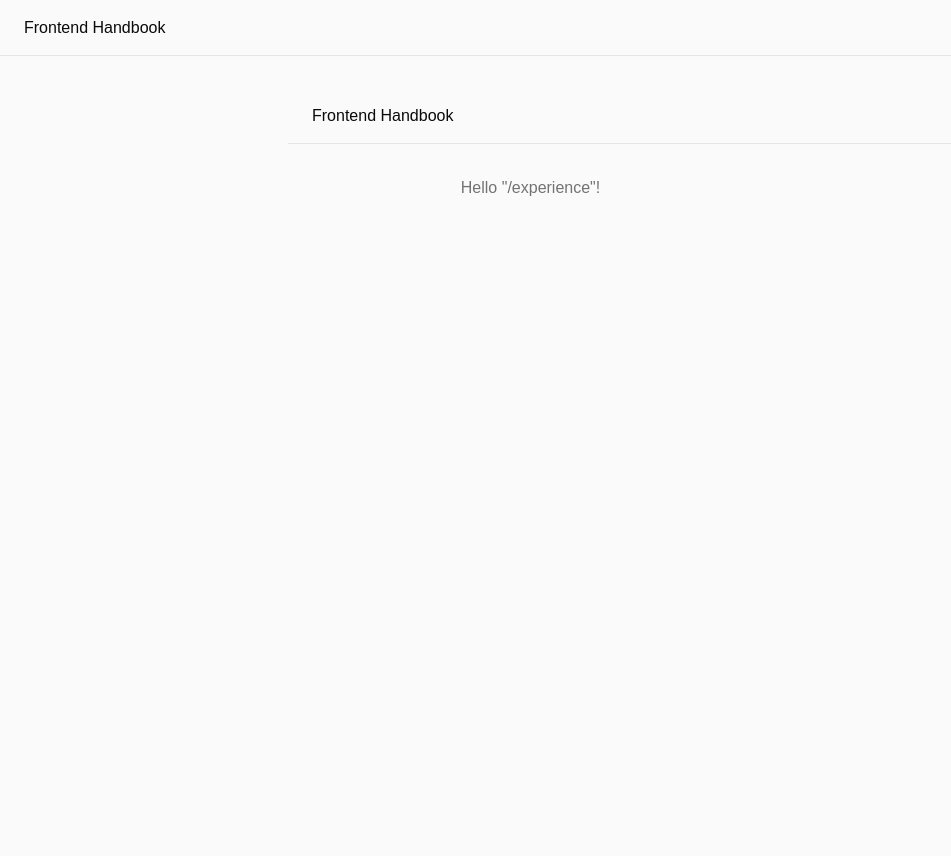
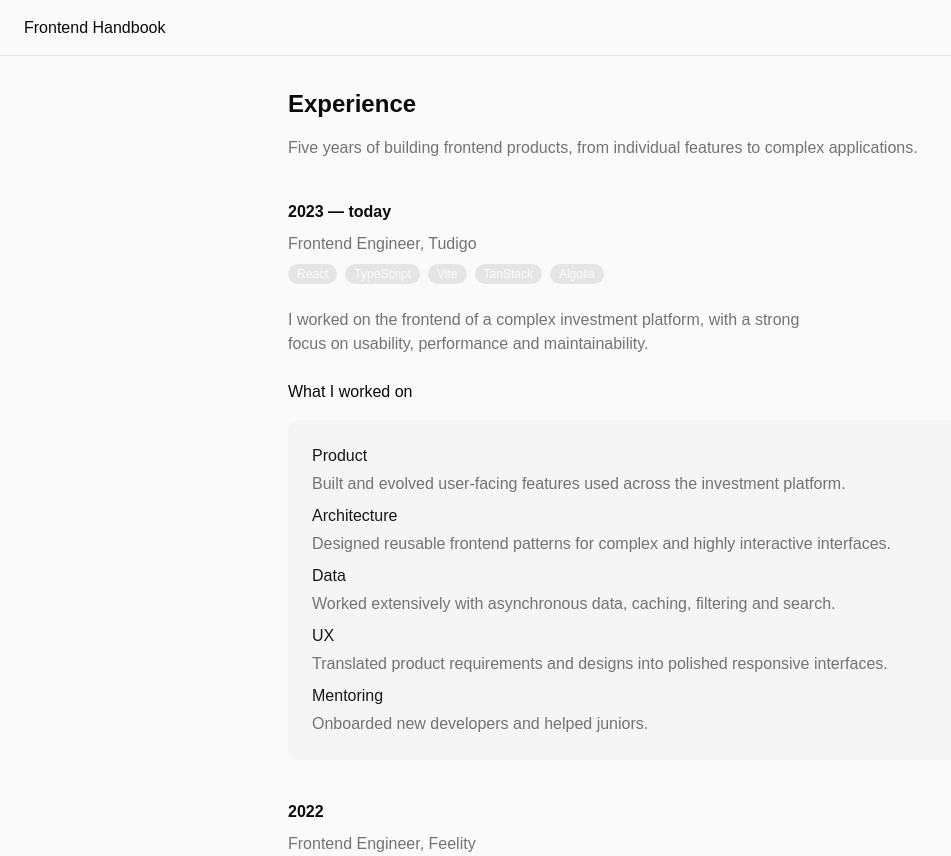
Before and after one commit to baptaste/frontend-handbook, a React (Vite) app: page /experience in a window 1280 px wide. Shown: the whole page, without its empty margins (0-951 px from the left). Built offline with nearby package versions, Linux system fonts and the light colour scheme.

Commit message:
feat: add experience page and documentation components

```diff
--- a/eslint.config.js
+++ b/eslint.config.js
@@ -1,21 +1,21 @@
 //  @ts-check
 
-import { tanstackConfig } from '@tanstack/eslint-config'
+import { tanstackConfig } from "@tanstack/eslint-config"
 
 export default [
   ...tanstackConfig,
   {
     rules: {
-      'import/no-cycle': 'off',
-      'import/order': 'off',
-      'sort-imports': 'off',
-      '@typescript-eslint/array-type': 'off',
-      '@typescript-eslint/require-await': 'off',
-      'pnpm/json-enforce-catalog': 'off',
-      'import/consistent-type-specifier-style': 'off',
+      "import/no-cycle": "on",
+      "import/order": "on",
+      "sort-imports": "on",
+      "@typescript-eslint/array-type": "off",
+      "@typescript-eslint/require-await": "off",
+      "pnpm/json-enforce-catalog": "off",
+      "import/consistent-type-specifier-style": "off",
     },
   },
   {
-    ignores: ['eslint.config.js', 'prettier.config.js'],
+    ignores: ["eslint.config.js", "prettier.config.js"],
   },
 ]
--- a/src/components/documentation.tsx
+++ b/src/components/documentation.tsx
@@ -1,7 +1,19 @@
 import { cn } from "@/lib/utils"
-import type { ComponentProps } from "react"
+import type { ComponentProps, ReactNode } from "react"
 
-export function DocumentationTitle({
+function Documentation({
+  className,
+  children,
+  ...props
+}: ComponentProps<"div">) {
+  return (
+    <div className={cn("min-h-dvh w-full space-y-10", className)} {...props}>
+      {children}
+    </div>
+  )
+}
+
+function DocumentationTitle({
   className,
   children,
   ...props
@@ -19,7 +31,7 @@
   )
 }
 
-export function DocumentationInfo({
+function DocumentationInfo({
   className,
   children,
   ...props
@@ -31,7 +43,7 @@
   )
 }
 
-export function DocumentationHeader({
+function DocumentationHeader({
   className,
   children,
   ...props
@@ -42,3 +54,60 @@
     </header>
   )
 }
+
+function DocumentationBlock({ children }: { children: ReactNode }) {
+  return <section className="space-y-6">{children}</section>
+}
+
+function DocumentationBlockHeader({ children }: { children: ReactNode }) {
+  return <header className="space-y-2">{children}</header>
+}
+
+function DocumentationBlockTitle({ children }: { children: ReactNode }) {
+  return (
+    <h4 className="text-neutral-950 dark:text-neutral-50 font-bold">
+      {children}
+    </h4>
+  )
+}
+
+function DocumentationBlockInfo({ children }: { children: ReactNode }) {
+  return <p>{children}</p>
+}
+
+function DocumentationBlockList({ children }: { children: ReactNode }) {
+  return <div className="flex items-center gap-2">{children}</div>
+}
+
+function DocumentationDescription({ children }: { children: ReactNode }) {
+  return <p className="max-w-lg text-pretty">{children}</p>
+}
+
+function DocumentationBlockHeading({ children }: { children: ReactNode }) {
+  return (
+    <p className="mb-4 text-neutral-950 dark:text-neutral-50">{children}</p>
+  )
+}
+
+function DocumentationBlockCard({ children }: { children: ReactNode }) {
+  return (
+    <div className="bg-neutral-100 dark:bg-neutral-900 rounded-lg p-4 lg:p-6">
+      <div className="space-y-2">{children}</div>
+    </div>
+  )
+}
+
+export {
+  Documentation,
+  DocumentationHeader,
+  DocumentationTitle,
+  DocumentationInfo,
+  DocumentationBlock,
+  DocumentationBlockHeader,
+  DocumentationBlockTitle,
+  DocumentationBlockInfo,
+  DocumentationBlockList,
+  DocumentationDescription,
+  DocumentationBlockHeading,
+  DocumentationBlockCard,
+}
--- /dev/null
+++ b/src/components/ui/badge.tsx
@@ -0,0 +1,53 @@
+import { mergeProps } from "@base-ui/react/merge-props"
+import { useRender } from "@base-ui/react/use-render"
+import { cva, type VariantProps } from "class-variance-authority"
+
+import { cn } from "@/lib/utils"
+
+const badgeVariants = cva(
+  "group/badge inline-flex h-5 w-fit shrink-0 items-center justify-center gap-1 overflow-hidden rounded-2xl border border-transparent px-2 py-0.5 text-xs font-medium whitespace-nowrap transition-all focus-visible:border-ring focus-visible:ring-[3px] focus-visible:ring-ring/50 has-data-[icon=inline-end]:pr-1.5 has-data-[icon=inline-start]:pl-1.5 aria-invalid:border-destructive aria-invalid:ring-destructive/20 dark:aria-invalid:ring-destructive/40 [&>svg]:pointer-events-none [&>svg]:size-3!",
+  {
+    variants: {
+      variant: {
+        default:
+          "bg-neutral-200 text-neutral-950 dark:bg-neutral-800 text-neutral-50 [a]:hover:bg-primary/80",
+        secondary:
+          "bg-secondary text-secondary-foreground [a]:hover:bg-secondary/80",
+        destructive:
+          "bg-destructive/10 text-destructive focus-visible:ring-destructive/20 dark:bg-destructive/20 dark:focus-visible:ring-destructive/40 [a]:hover:bg-destructive/20",
+        outline:
+          "border-border text-foreground [a]:hover:bg-muted [a]:hover:text-muted-foreground",
+        ghost:
+          "hover:bg-muted hover:text-muted-foreground dark:hover:bg-muted/50",
+        link: "text-primary underline-offset-4 hover:underline",
+      },
+    },
+    defaultVariants: {
+      variant: "default",
+    },
+  },
+)
+
+function Badge({
+  className,
+  variant = "default",
+  render,
+  ...props
+}: useRender.ComponentProps<"span"> & VariantProps<typeof badgeVariants>) {
+  return useRender({
+    defaultTagName: "span",
+    props: mergeProps<"span">(
+      {
+        className: cn(badgeVariants({ variant }), className),
+      },
+      props,
+    ),
+    render,
+    state: {
+      slot: "badge",
+      variant,
+    },
+  })
+}
+
+export { Badge, badgeVariants }
--- a/src/routes/experience.tsx
+++ b/src/routes/experience.tsx
@@ -1,17 +1,138 @@
-import { Layout } from "@/components/layout"
 import { createFileRoute } from "@tanstack/react-router"
+import { Badge } from "@/components/ui/badge"
+import {
+  Documentation,
+  DocumentationBlock,
+  DocumentationBlockCard,
+  DocumentationBlockHeader,
+  DocumentationBlockHeading,
+  DocumentationBlockInfo,
+  DocumentationBlockList,
+  DocumentationBlockTitle,
+  DocumentationDescription,
+  DocumentationHeader,
+  DocumentationInfo,
+  DocumentationTitle,
+} from "@/components/documentation"
+import type { ReactNode } from "react"
 
 export const Route = createFileRoute("/experience")({
   component: RouteComponent,
 })
 
+function ExperienceAchievement({
+  label,
+  children,
+}: {
+  label: string
+  children: ReactNode
+}) {
+  return (
+    <div key={label} className="space-y-1">
+      <p className="text-neutral-900 dark:text-neutral-50">{label}</p>
+      <p>{children}</p>
+    </div>
+  )
+}
+
 function RouteComponent() {
   return (
-    <Layout>
-      <div className="h-screen w-full">Hello "/experience"!</div>
-      <div className="bg-green-200 h-screen w-full" />
-      <div className="bg-orange-200 h-screen w-full" />
-      <div className="bg-pink-200 h-screen w-full" />
-    </Layout>
+    <Documentation>
+      <DocumentationHeader>
+        <DocumentationTitle>Experience</DocumentationTitle>
+        <DocumentationInfo>
+          Five years of building frontend products, from individual features to
+          complex applications.
+        </DocumentationInfo>
+      </DocumentationHeader>
+
+      <DocumentationBlock>
+        <DocumentationBlockHeader>
+          <DocumentationBlockTitle>2023 — today</DocumentationBlockTitle>
+          <DocumentationBlockInfo>
+            Frontend Engineer, Tudigo
+          </DocumentationBlockInfo>
+          <DocumentationBlockList>
+            <Badge>React</Badge>
+            <Badge>TypeScript</Badge>
+            <Badge>Vite</Badge>
+            <Badge>TanStack</Badge>
+            <Badge>Algolia</Badge>
+          </DocumentationBlockList>
+        </DocumentationBlockHeader>
+
+        <DocumentationDescription>
+          I worked on the frontend of a complex investment platform, with a
+          strong focus on usability, performance and maintainability.
+        </DocumentationDescription>
+
+        <DocumentationBlockHeading>What I worked on</DocumentationBlockHeading>
+        <DocumentationBlockCard>
+          <ExperienceAchievement label="Product">
+            Built and evolved user-facing features used across the investment
+            platform.
+          </ExperienceAchievement>
+          <ExperienceAchievement label="Architecture">
+            Designed reusable frontend patterns for complex and highly
+            interactive interfaces.
+          </ExperienceAchievement>
+          <ExperienceAchievement label="Data">
+            Worked extensively with asynchronous data, caching, filtering and
+            search.
+          </ExperienceAchievement>
+          <ExperienceAchievement label="UX">
+            Translated product requirements and designs into polished responsive
+            interfaces.
+          </ExperienceAchievement>
+          <ExperienceAchievement label="Mentoring">
+            Onboarded new developers and helped juniors.
+          </ExperienceAchievement>
+        </DocumentationBlockCard>
+      </DocumentationBlock>
+
+      <DocumentationBlock>
+        <DocumentationBlockHeader>
+          <DocumentationBlockTitle>2022</DocumentationBlockTitle>
+          <DocumentationBlockInfo>
+            Frontend Engineer, Feelity
+          </DocumentationBlockInfo>
+          <DocumentationBlockList>
+            <Badge>React Native</Badge>
+            <Badge>Angular</Badge>
+            <Badge>Mobile Apps</Badge>
+          </DocumentationBlockList>
+        </DocumentationBlockHeader>
+
+        <DocumentationDescription>
+          I worked on several projects for clients of a digital agency. <br />
+          The projects were mainly mobile apps that are heavily focused on the
+          IoT, such as a remote configurator for pools or an app for controlling
+          connected heated motorcycle gloves. <br /> I also worked on an
+          educational web platform for employees designed to support cancer
+          screening.
+        </DocumentationDescription>
+      </DocumentationBlock>
+
+      <DocumentationBlock>
+        <DocumentationBlockHeader>
+          <DocumentationBlockTitle>2021</DocumentationBlockTitle>
+          <DocumentationBlockInfo>
+            Frontend Engineer, LibNGo
+          </DocumentationBlockInfo>
+          <DocumentationBlockList>
+            <Badge>Svelte</Badge>
+            <Badge>SvelteKit</Badge>
+            <Badge>PWA</Badge>
+          </DocumentationBlockList>
+        </DocumentationBlockHeader>
+        <DocumentationDescription>
+          I worked on the frontend of a startup's web platform designed to
+          connect physiotherapists. I've built and evolved several different
+          things like the hompage, the search page and the user dashboard. I've
+          also turned the plateform into a progressive web app with offline
+          support and push notifications.
+        </DocumentationDescription>
+      </DocumentationBlock>
+    </Documentation>
   )
 }
```
